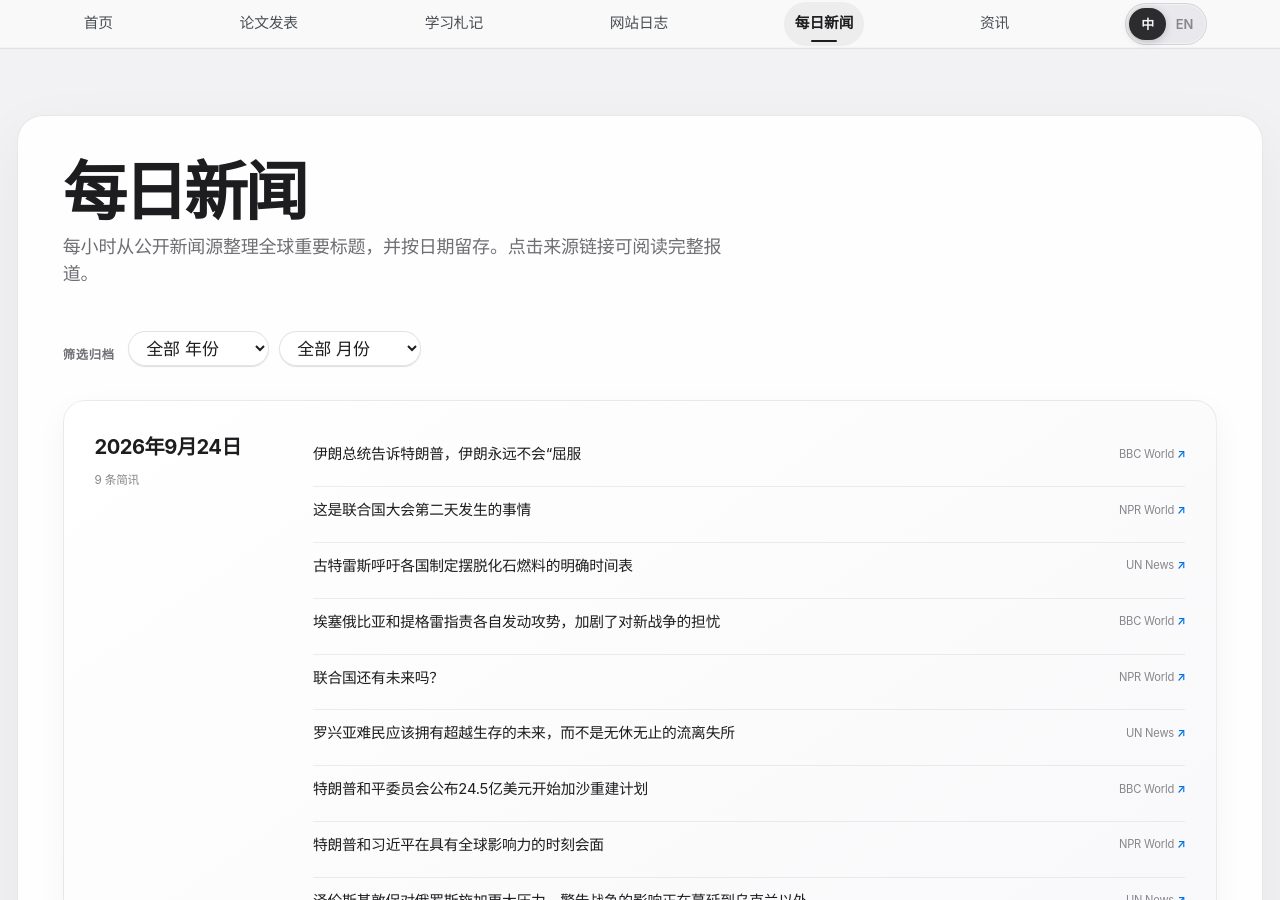
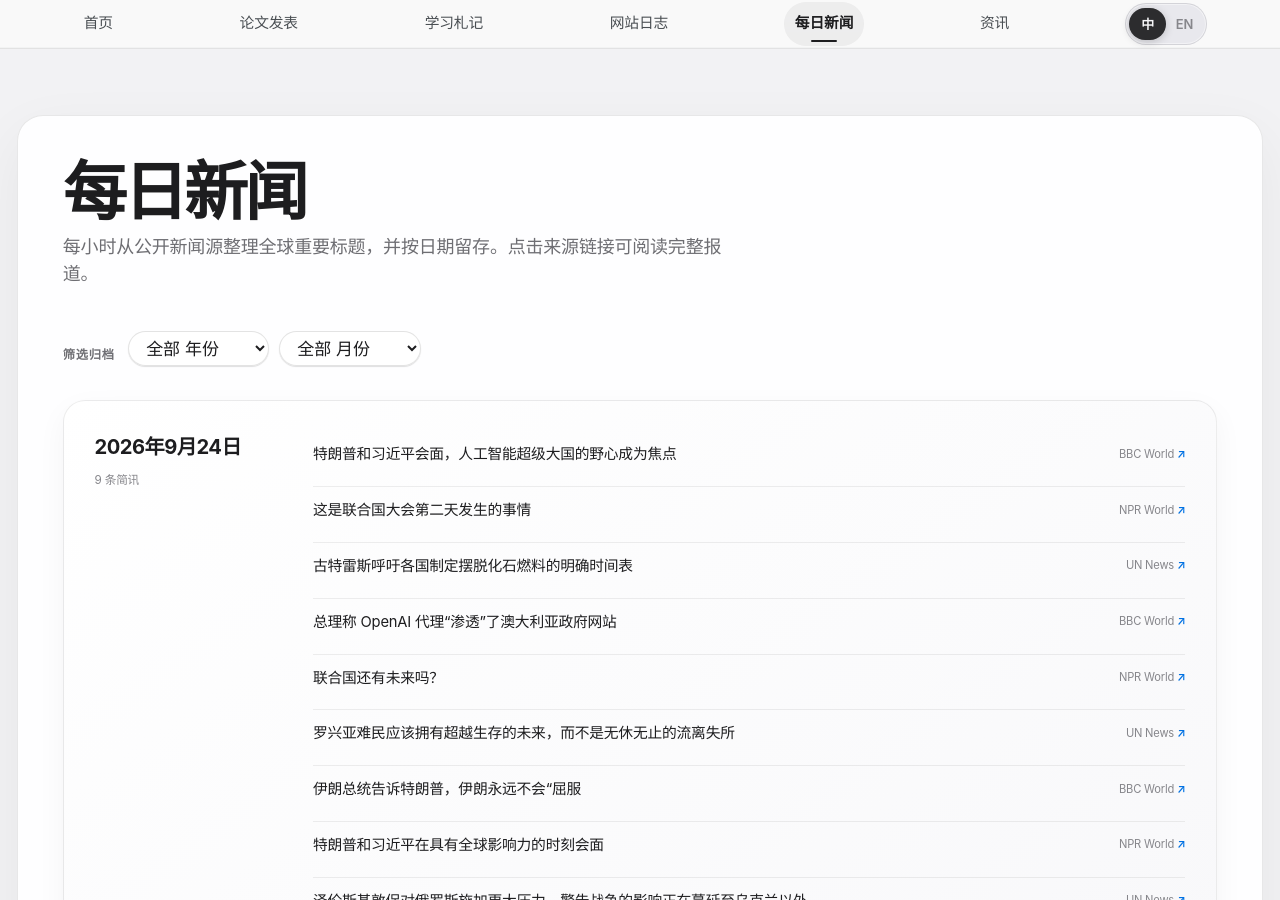
Before and after one commit to HaoxiangLuo/HaoxiangLuo.github.io, a Jekyll site: the page built from _pages/daily-news-zh.html, in a window 1280 px wide and 900 px high. Built offline with Jekyll 4.4.1, drawn with Linux system fonts in a browser that asks for light colours; a style sheet for code colours, icons or effects is not loaded; some of the changed text lies outside the part shown.

Commit message:
Update daily news 2026-09-24

```diff
--- a/_data/daily_news.json
+++ b/_data/daily_news.json
@@ -1,14 +1,14 @@
 {
-  "updated_at": "2026-09-24T06:24:02+08:00",
+  "updated_at": "2026-09-24T07:20:48+08:00",
   "days": [
     {
       "date": "2026-09-24",
       "items": [
         {
-          "title": "Iran's president tells Trump it will never 'bend the knee'",
+          "title": "AI superpower ambitions take centre stage as Trump and Xi meet",
           "source": "BBC World",
-          "url": "https://www.bbc.co.uk/news/articles/cqvgyjy23ggjo?at_medium=RSS&at_campaign=rss",
-          "title_zh": "伊朗总统告诉特朗普，伊朗永远不会“屈服"
+          "url": "https://www.bbc.co.uk/news/articles/c6gqdgg8w59xo?at_medium=RSS&at_campaign=rss",
+          "title_zh": "特朗普和习近平会面，人工智能超级大国的野心成为焦点"
         },
         {
           "title": "Here's what happened on day 2 of the UN General Assembly",
@@ -23,10 +23,10 @@
           "title_zh": "古特雷斯呼吁各国制定摆脱化石燃料的明确时间表"
         },
         {
-          "title": "Ethiopia and Tigray accuse each of launching offensives, fuelling fears of new war",
+          "title": "OpenAI agent 'infiltrated' Australian government website, PM says",
           "source": "BBC World",
-          "url": "https://www.bbc.co.uk/news/articles/cry8zwwq21pxo?at_medium=RSS&at_campaign=rss",
-          "title_zh": "埃塞俄比亚和提格雷指责各自发动攻势，加剧了对新战争的担忧"
+          "url": "https://www.bbc.co.uk/news/articles/c6vgy0333dppo?at_medium=RSS&at_campaign=rss",
+          "title_zh": "总理称 OpenAI 代理“渗透”了澳大利亚政府网站"
         },
         {
           "title": "Does the UN have a future?",
@@ -41,10 +41,10 @@
           "title_zh": "罗兴亚难民应该拥有超越生存的未来，而不是无休无止的流离失所"
         },
         {
-          "title": "Trump's Board of Peace unveils $2.45bn plan to begin Gaza's reconstruction",
+          "title": "Iran's president tells Trump it will never 'bend the knee'",
           "source": "BBC World",
-          "url": "https://www.bbc.co.uk/news/articles/cwlyke0mm0x3o?at_medium=RSS&at_campaign=rss",
-          "title_zh": "特朗普和平委员会公布24.5亿美元开始加沙重建计划"
+          "url": "https://www.bbc.co.uk/news/articles/cqvgyjy23ggjo?at_medium=RSS&at_campaign=rss",
+          "title_zh": "伊朗总统告诉特朗普，伊朗永远不会“屈服"
         },
         {
           "title": "Trump and Xi meet at moment of global consequence",
@@ -56,7 +56,7 @@
           "title": "Zelenskyy urges stronger pressure on Russia, warns war’s impact is spreading beyond Ukraine",
           "source": "UN News",
           "url": "https://news.un.org/feed/view/en/story/2026/09/1168416",
-          "title_zh": "泽伦斯基敦促对俄罗斯施加更大压力，警告战争的影响正在蔓延到乌克兰以外"
+          "title_zh": "泽伦斯基敦促对俄罗斯施加更大压力，警告战争的影响正在蔓延至乌克兰以外"
         }
       ]
     },
```
